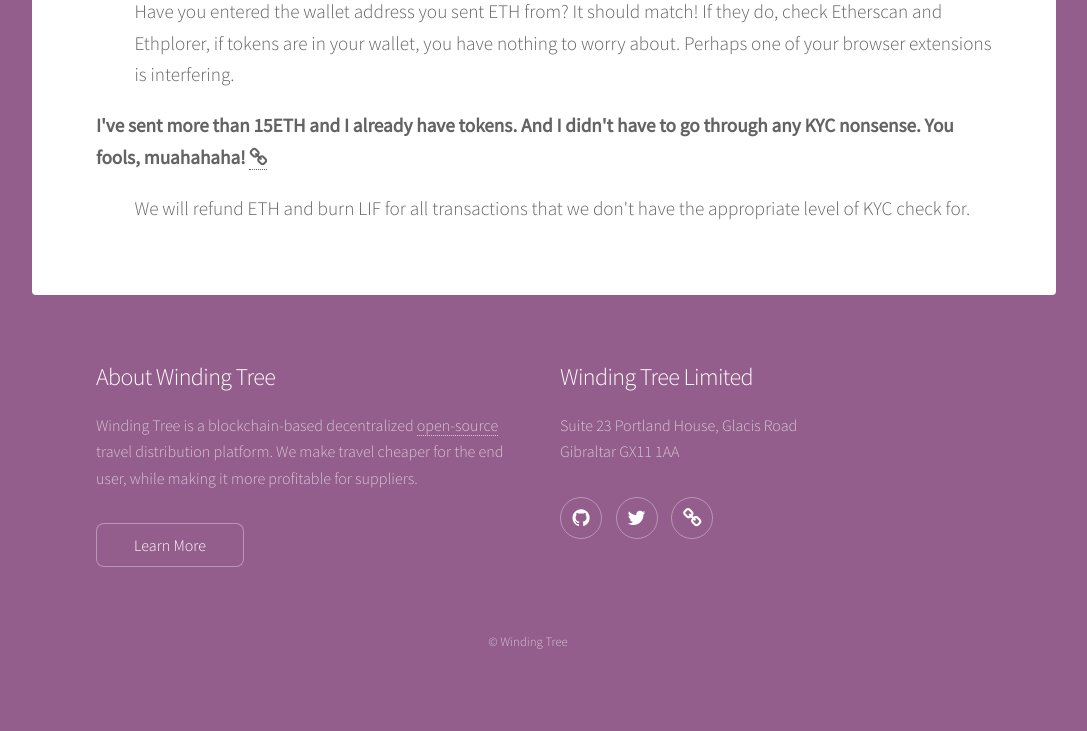
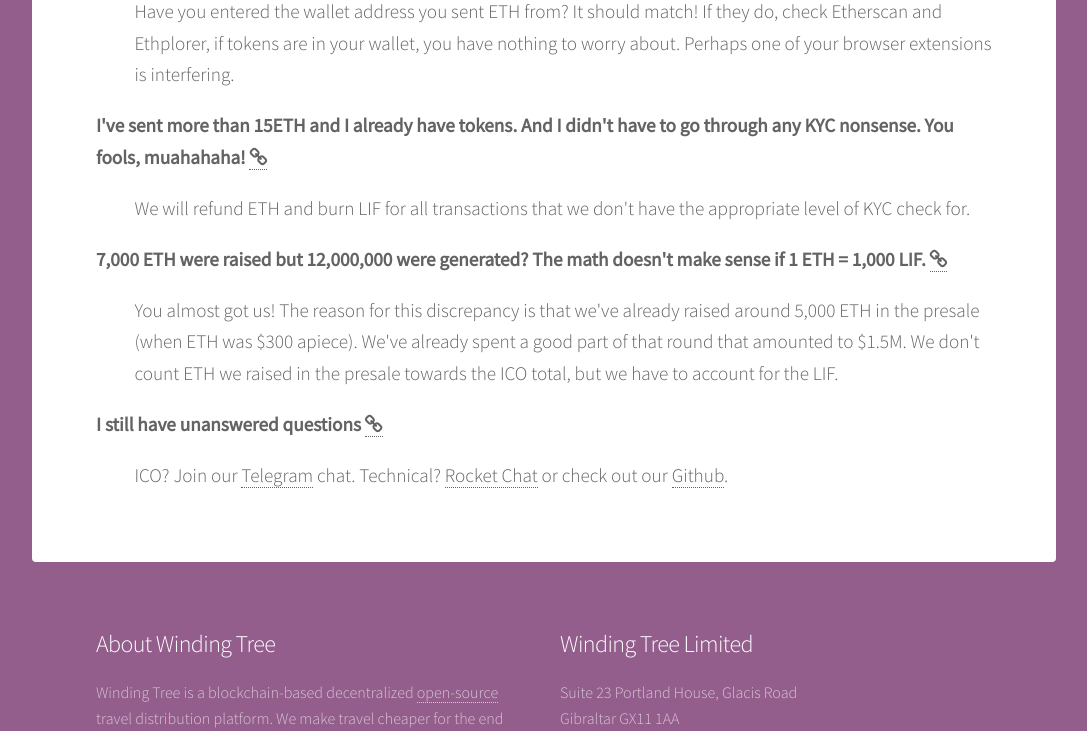
Before and after one commit to windingtree/wt-accounts, a Django app: page /faq/ in a window 1280 px wide. Shown: the part 1915-2646 px from the top of the page, without its empty margins (96-1183 px from the left). Run offline with Django 3.2, Linux system fonts and the light colour scheme; some libraries are stand-ins or nearby versions.

Commit message:
Mostly FAQ

```diff
--- a/accounts/templates/accounts/faq.html
+++ b/accounts/templates/accounts/faq.html
@@ -39,6 +39,10 @@
       <dd>Have you entered the wallet address you sent ETH from? It should match! If they do, check Etherscan and Ethplorer, if tokens are in your wallet, you have nothing to worry about. Perhaps one of your browser extensions is interfering.</dd>
       <dt>I've sent more than 15ETH and I already have tokens. And I didn't have to go through any KYC nonsense. You fools, muahahaha!</dt>
       <dd>We will refund ETH and burn LIF for all transactions that we don't have the appropriate level of KYC check for.</dd>
+      <dt>7,000 ETH were raised but 12,000,000 were generated? The math doesn't make sense if 1 ETH = 1,000 LIF.</dt>
+      <dd>You almost got us! The reason for this discrepancy is that we've already raised around 5,000 ETH in the presale (when ETH was $300 apiece). We've already spent a good part of that round that amounted to $1.5M. We don't count ETH we raised in the presale towards the ICO total, but we have to account for the LIF.</dd>
+      <dt>I still have unanswered questions</dt>
+      <dd>ICO? Join our <a href="https://t.me/windingtree">Telegram</a> chat. Technical? <a href="https://windingtree.rocket.chat/">Rocket Chat</a> or check out our <a href="https://github.com/windingtree">Github</a>.</dd>
     </dl>
   </section>
 
--- a/wt_accounts/templates/home.html
+++ b/wt_accounts/templates/home.html
@@ -37,6 +37,7 @@
       {% else %}
         <a href="{% url 'register' %}" class="button special">Participate</a>
       {% endif %}
+      <div><strong><a href="{% url 'faq' %}" style="color: #fff !important;">FAQ</a></strong></div>
     </div>
   </header>
 
@@ -100,6 +101,7 @@
         <h2>How To Participate</h2>
       </header>
       <ol style="font-size: 1.2em;">
+        <li><a href="{% url 'faq' %}">Read the FAQ</a>. No, really, read it.</li>
         {% if not request.user.is_authenticated %}
           <li><a href="{% url 'register' %}">Register an account</a>.</li>
           <li>Click the link you receive in your mailbox to log in.</li>
```
